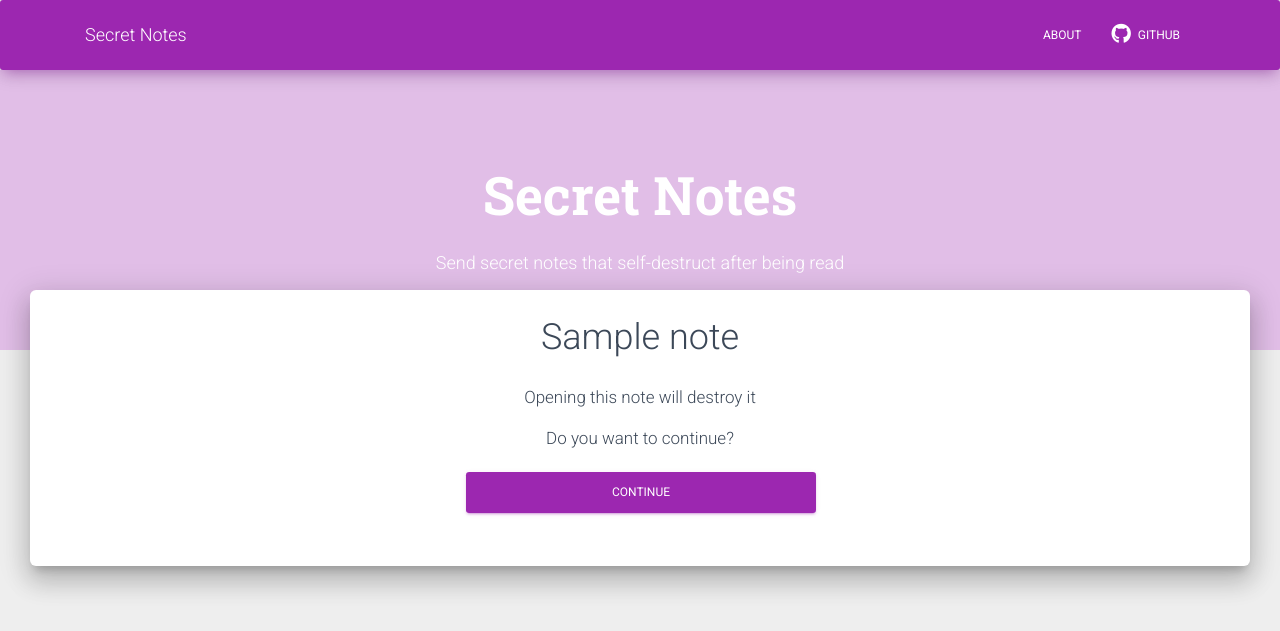
After one commit to roushikk/secret_notes, a Django app: template templates/confirm.html in a window 1280 px wide. The commit adds this page. Shown: the top 631 px of the page. Run offline with Django 3.2, Linux system fonts and the light colour scheme; the template is opened without the code that fills it: values that come from a table or form of the project are taken from there, others are empty; tables that the repository leaves empty hold one stand-in row (values such as "Sample post"); parts of the project's set-up code (start-up, migrations or seed data) failed here and were passed over; some libraries are stand-ins or nearby versions.

Commit message:
Added Display confirmation logic and UI

```diff
--- a/notes/views.py
+++ b/notes/views.py
@@ -46,6 +46,8 @@ class NoteView(generic.DetailView):
 
         if obj.password:
             self.template_name = 'note_locked.html'
+        elif obj.display_confirmation:
+            self.template_name = 'confirm.html'
         else:
             obj.times_read += 1
             obj.save()
@@ -56,7 +58,7 @@ class NoteView(generic.DetailView):
         password = request.POST.get('password')
         self.object = self.get_object()
 
-        if password == self.object.password:
+        if self.object.password == password or not self.object.password:
             self.object.times_read += 1
             self.object.save()
         else:
--- /dev/null
+++ b/templates/confirm.html
@@ -0,0 +1,35 @@
+{% extends '_base.html' %}
+
+{% block title %}
+    {{ note.title }} | {{ block.super }}
+{% endblock %}
+
+{% block content %}
+    {{ block.super }}
+    <div class="main main-raised">
+        <div class="container">
+            <div class="row">
+                <div class="col-8 text-center ml-auto mr-auto">
+                    <h2>{{ note.title }}</h2>
+                </div>
+            </div>
+
+            <form method="POST">
+                {% csrf_token %}
+                <div class="row">
+                    <div class="col text-center">
+                        <h5>Opening this note will destroy it</h5>
+                        <h5>Do you want to continue?</h5>
+                    </div>
+                </div>
+                <div class="row">
+                    <div class="col-4 mr-auto ml-auto mb-5">
+                        <input class="btn btn-primary btn-block" type="submit" value="Continue">
+                    </div>
+                </div>
+            </form>
+
+        </div>
+
+    </div>
+{% endblock %}
```
Also changed, not shown: templates/note_locked.html (+10 -0 lines).
